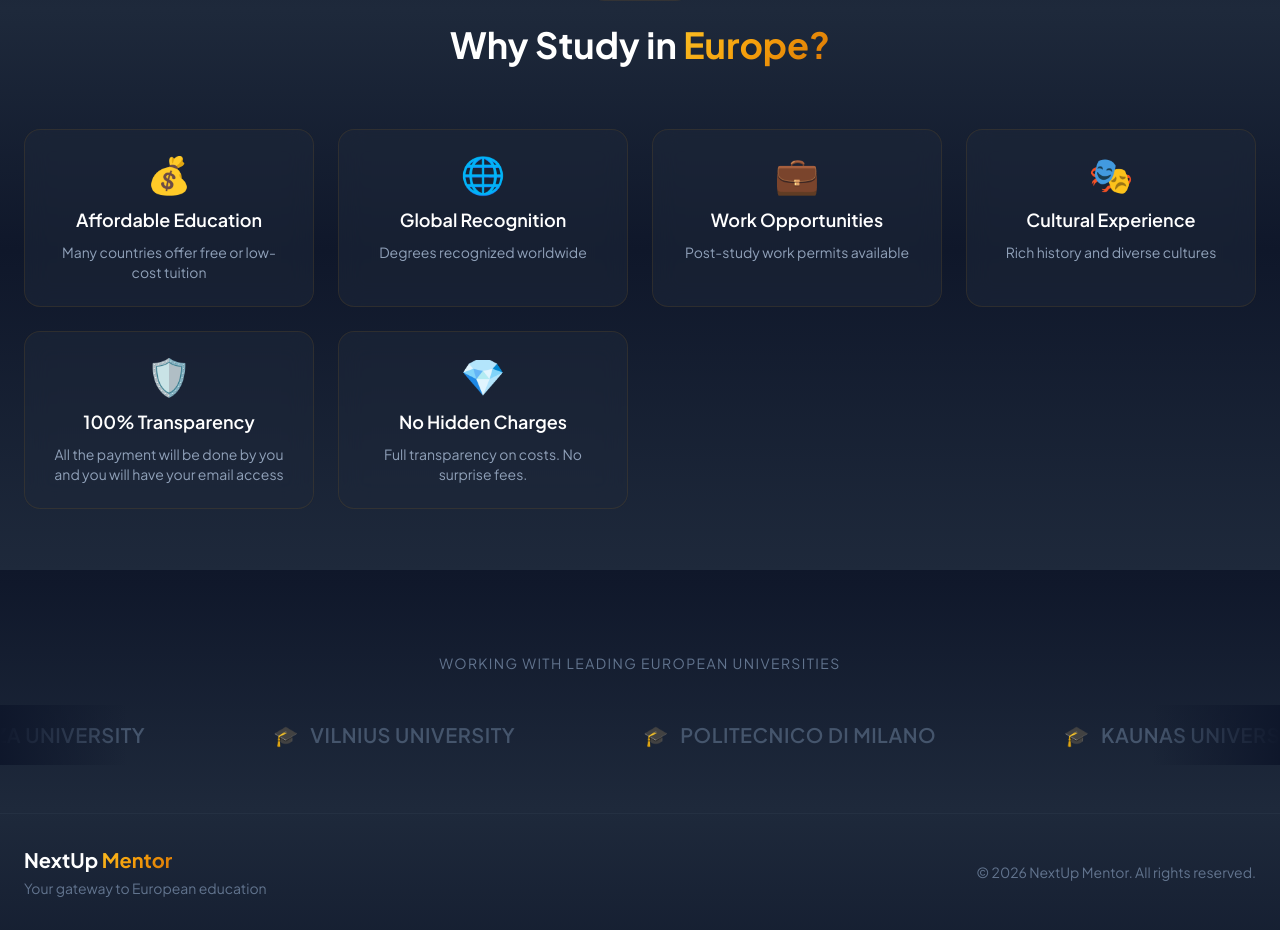
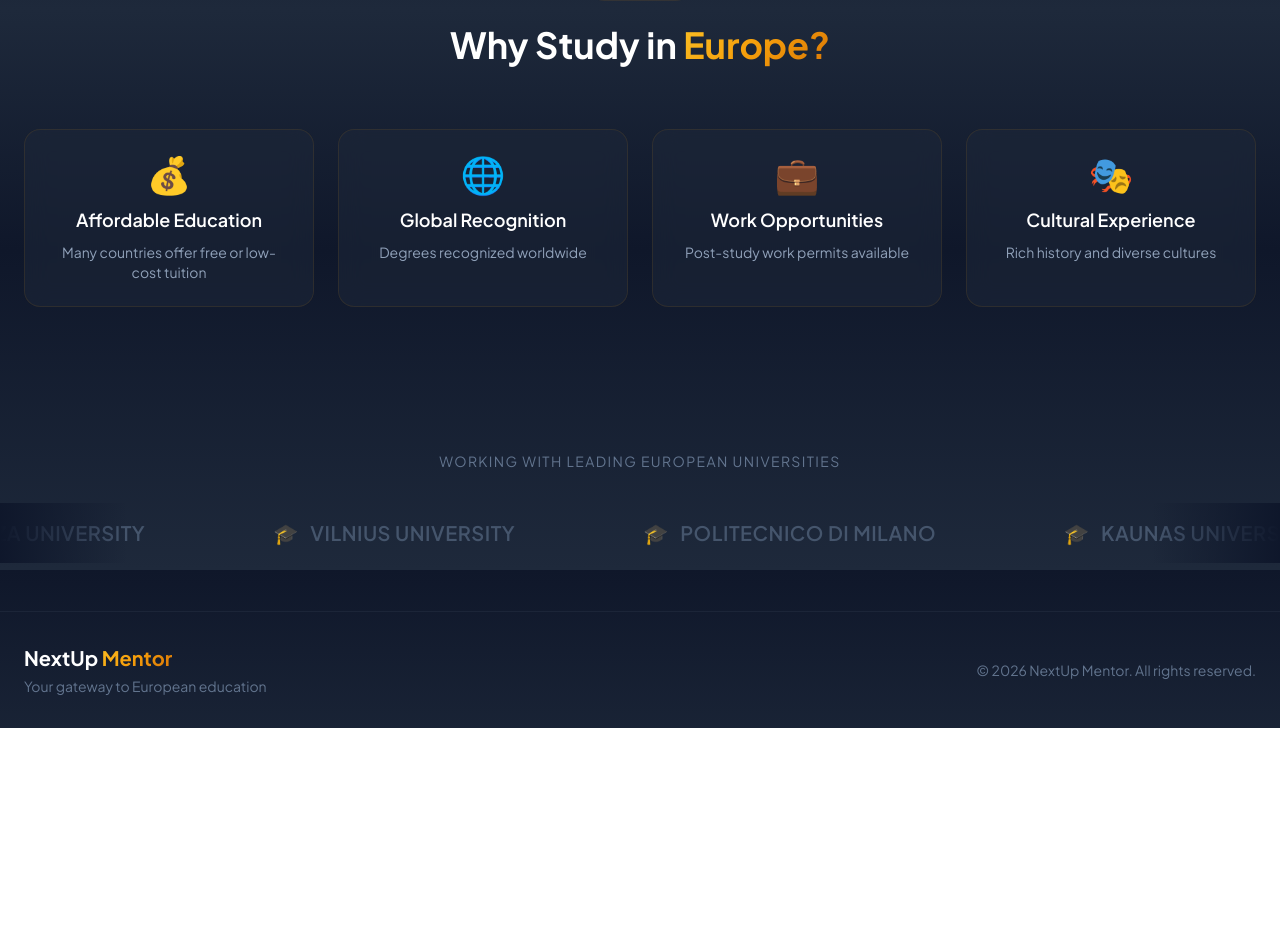
Before and after one commit to workmail1803-ai/Nextup, a Next.js app: page /destinations in a window 1280 px wide. Shown: the part 1830-2760 px from the top of the page. After the commit the page ends 2558 px from the top, so only its background shows below. Built offline with nearby package versions, Linux system fonts and the light colour scheme; no server answers; the database is empty.

Commit message:
Move Transparency and Hidden Charges cards from Destinations to About page

```diff
--- a/src/app/about/page.tsx
+++ b/src/app/about/page.tsx
@@ -124,6 +124,8 @@ function AboutContent() {
                             { icon: "📋", title: "Proven Process", desc: "Structured methodology ensuring nothing is missed" },
                             { icon: "💯", title: "High Success", desc: "Industry-leading visa approval rates" },
                             { icon: "🤝", title: "Ongoing Support", desc: "Complete pre & post-departure assistance" },
+                            { icon: "🛡️", title: "100% Transparency", desc: "All the payment will be done by you and you will have your email access" },
+                            { icon: "💎", title: "No Hidden Charges", desc: "Full transparency on costs. No surprise fees." },
                         ].map((item, index) => (
                             <motion.div
                                 key={item.title}
--- a/src/app/destinations/page.tsx
+++ b/src/app/destinations/page.tsx
@@ -133,8 +133,6 @@ function DestinationsContent() {
                             { icon: "🌐", title: "Global Recognition", desc: "Degrees recognized worldwide" },
                             { icon: "💼", title: "Work Opportunities", desc: "Post-study work permits available" },
                             { icon: "🎭", title: "Cultural Experience", desc: "Rich history and diverse cultures" },
-                            { icon: "🛡️", title: "100% Transparency", desc: "All the payment will be done by you and you will have your email access" },
-                            { icon: "💎", title: "No Hidden Charges", desc: "Full transparency on costs. No surprise fees." },
                         ].map((item, index) => (
                             <motion.div
                                 key={item.title}
```
